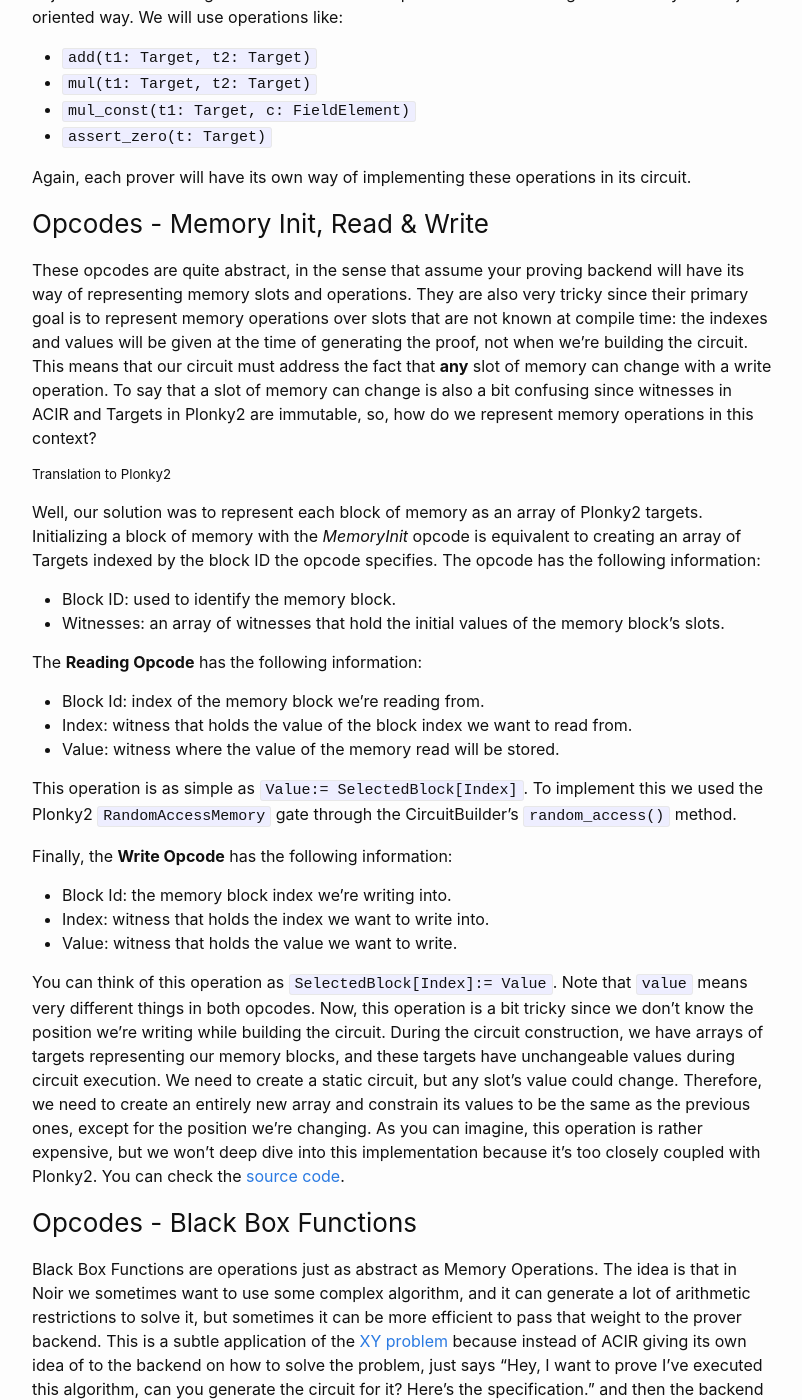
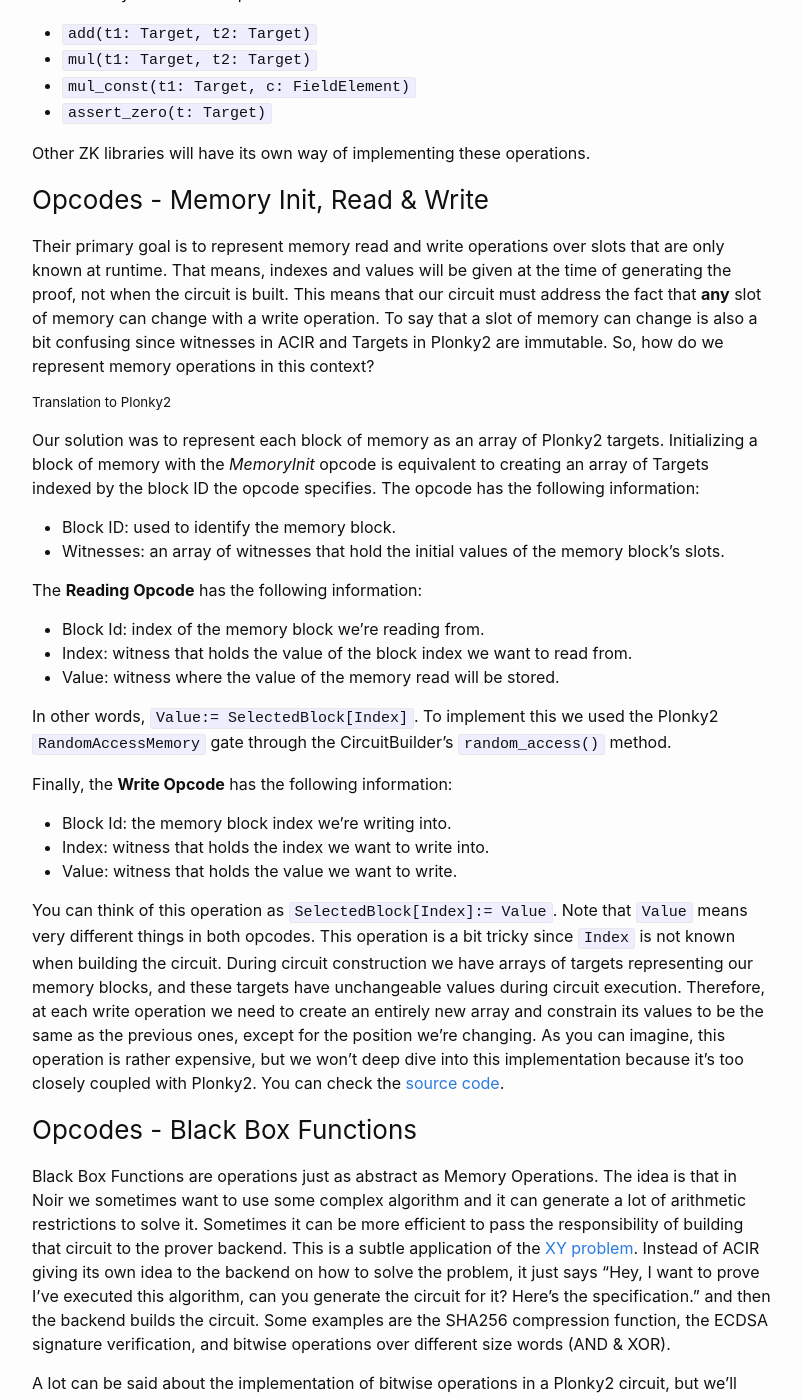
Before and after one commit to eryxcoop/eryxcoop.github.io, a Jekyll site: the page built from _posts/2024-10-29-Noirky2:-how-we-made-a-Plonky2-proving-backend-for-Noir.md, in a window 1280 px wide and 1400 px high, scrolled down 4469 px. Shown: the whole window, without its empty margins (238-1040 px from the left). Built offline with Jekyll 4.4.1, drawn with Linux system fonts in a browser that asks for light colours; some of the changed text lies outside the part shown.

Commit message:
suggestions

````diff
--- a/_posts/2024-10-29-Noirky2:-how-we-made-a-Plonky2-proving-backend-for-Noir.md
+++ b/_posts/2024-10-29-Noirky2:-how-we-made-a-Plonky2-proving-backend-for-Noir.md
@@ -21,9 +21,9 @@
 1) You start by writing a Noir program and, since the idea is to generate a proof of execution with some inputs (private and public) we need to supply input values for the main function (the entry point).
 2) When you run the *nargo execute* command the compiler will do two things:
    * Compile your code into ACIR representation and write it in a file.
-   * Resolve the value of all the variables in the ACIR and write it in a file.
+   * Resolve the values of all the variables in the ACIR and write them in a file.
 
-Is important to note that nargo can generate the ACIR representation of the program *before* any inputs are provided since the circuit is independent of the execution with concrete inputs.
+It's important to note that nargo can generate the ACIR representation of the program *before* any inputs are provided since the circuit is independent of the execution with concrete inputs.
 
 3) Finally you run the *prove* command directly from the Noirky2 backend, which will read the mentioned files containing the program and the variables' values. With that, the backend should:
    * Create a Plonky2 circuit.
@@ -31,7 +31,7 @@
    * Generate a Plonky2 proof and write it in a file.
 
 
-Many things are happening here, so let's start by talking about the ACIR standard (the **ACIR program** part of the workflow). ACIR stands for **Abstract Circuit Intermediate Representation**, and it's the intermediate set of "instructions" every Noir program compiles to. There are two distinct but similar things: on the one hand, we have the [ACIR standard](https://github.com/noir-lang/noir/tree/a87c655c6c8c077c71e3372cc9181b7870348a3d/acvm-repo/acir) in an abstract sense, the specification of this instructions and how they should be interpreted, and on the other hand we have the ACIR implementation in [rust](https://www.rust-lang.org/es). Luckily for us, Plonky2 is also implemented in Rust, so we took the ACIR implementation from Noir and used it as a dependency in Noirky2. This is not the case for proving systems that are not written in Rust, so deserializing the instructions produced by the Nargo compilation will be the first challenge.
+Many things are happening here, so let's start by talking about the ACIR standard (the **ACIR program** part of the workflow). ACIR stands for **Abstract Circuit Intermediate Representation**, and it's the intermediate set of "instructions" every Noir program compiles to. There are two distinct but similar things: on the one hand, we have the [ACIR standard](https://github.com/noir-lang/noir/tree/a87c655c6c8c077c71e3372cc9181b7870348a3d/acvm-repo/acir) in an abstract sense, the specification of its instructions and how they should be interpreted. On the other hand there's the ACIR implementation in [rust](https://www.rust-lang.org/es). Luckily for us, Plonky2 is also implemented in Rust, so we took the ACIR implementation from Noir and used it as a dependency in Noirky2. This is not the case for proving systems that are not written in Rust, so deserializing the instructions produced by the Nargo compilation will be the first challenge.
 
 
 Nargo compiles Noir source code into an ACIR representation which is composed of **opcodes**. You can think of these opcodes as restrictions over the set of variables, or instructions that conveniently represent our program. For example, think about predicates of the form *"x + y should equal 7"*. These opcodes are not self-contained because they predicate over variables that Noir calls **witnesses**. These will be the "variables" of our circuit in this representation, and the one important thing to mention is that they can't be rewritten: a variable takes only one value throughout its life and that's it. This comes from the idea that all the mentioned predicates must be mathematically valid at the same time,  therefore in ACIR, we don't have variables like the ones in most programming languages.
@@ -42,24 +42,24 @@
 
 The opcode types are *AssertZero*, *MemoryInit*, *MemoryOp* (read or write), *BrilligCall* and *BlackBoxFunction*. That's it. Well, not quite, there are lots of blackbox functions, but you get the idea.
 
-In an ACIR we have the concept of Witness. We can think of a Witness as an immutable variable in the circuit. All the opcodes operate over these witnesses which are numbered from 0 to N. Here you can see an example fragment of an ACIR: the opcodes are presented as boxes, the high-level operations this representation provides, and the witness are presented as arrows that are inputs and outputs of these boxes.
+In an ACIR there's the concept of Witness. We can think of a Witness as an immutable variable in the circuit. All the opcodes operate over these witnesses which are numbered from 0 to N. Here you can see an example fragment of an ACIR code: the opcodes are presented as boxes. The high-level operations this representation provides, and the witness, are presented as arrows that are inputs and outputs of these boxes.
 
 ![ACIR_example.jpg](/assets/img/ACIR_example.jpg)
 
-On the other hand, moving to our example backend, Plonky2 circuits operate over the concept of Targets and Gates (which at some level of abstraction are similar to Witnesses and Opcodes in ACIR respectively). Throughout the construction of the Plonky2 circuit, we'll need a mapping between Witnesses and some Targets, more specifically we'll need an injective function $F: Witness \rightarrow Target$. Why? Because two different opcodes can refer to the same witness, and in those cases, we'll want to refer to the same targets while we're building the circuit. Besides, to generate the Plonky2 proof we need to provide some concrete values to the input targets. The goal here is to build a Plonky2 circuit equivalent to the ACIR provided, while keeping enough information to assign concrete values taken from the Witness Stack to the input targets of the Plonky2 circuit.
+On the other hand, moving to our example backend, Plonky2 circuits operate over the concept of Targets and Gates. At some level of abstraction these are similar to Witnesses and Opcodes in ACIR, respectively. Throughout the construction of the Plonky2 circuit, we'll need a mapping between Witnesses and some Targets, more specifically we'll need an injective function $F: }} \text{Witness} \rightarrow \text{Target}$. Why? Because two different opcodes can refer to the same witness. In those cases, we'll want to refer to the same targets while we're building the circuit. Besides, to generate the Plonky2 proof we need to provide some concrete values to the input targets. The goal here is to build a Plonky2 circuit equivalent to the ACIR provided, while keeping enough information to assign concrete values taken from the Witness Stack to the input targets of the Plonky2 circuit.
 
 To clarify a bit more on the difference between ACIR and the Plonky2 circuit we need to build, here are some important aspects:
-* For each different Noir program a different ACIR code is generated, thus a new and dynamically created Plonky2 circuit should be created too.
-* The opcodes in ACIR can be somewhat abstract, but Plonky2 (and possibly other proving systems) requires a specific circuit created with its API that can be more low-level and require more targets than the number of witnesses the opcode did. That's why the mapping between Witnesses and Targets is unidirectional (there can be more targets than witnesses, and probably will).
+* For each different Noir program a different ACIR code is generated, thus a new Plonky2 circuit should be created too.
+* The opcodes in ACIR can be somewhat abstract, but Plonky2 (as other proving system implementations) requires a specific circuit created with its API that can be more low-level and require more targets than the number of witnesses the opcode did. That's why the mapping between Witnesses and Targets is unidirectional (there can be more targets than witnesses, and probably will).
 
 Now, let's dive into the different opcode types.
 
 ### Opcodes - AssertZero
-**AssertZero** is the most important opcode and the one you can build most of your programs with. An AssertZero opcode adds the constraint that $P(W) = 0$, where $W=(w_1,..w_n)$ is a tuple of $n$ witnesses, and $P$ is a multi-variate polynomial of total degree at most 2. The coefficients $q_{i,j}, l_i, c$ of the polynomial are known values that define the opcode. A general expression of AssertZero opcode is the following: $\sum_{i,j} q_{i,j}w_iw_j + \sum_i l_iw_i + c = 0$. For example, an AssertZero opcode could say...
+**AssertZero** is the most important opcode and the one you can build most of your programs with. An AssertZero opcode adds the constraint that $P(W) = 0$, where $W=(w_1,..w_n)$ is a tuple of $n$ witnesses, and $P$ is a multi-variate polynomial of total degree at most 2. The coefficients $q_{i,j}, l_i, c$ of the polynomial are known values that define the opcode. A general expression of AssertZero opcode is the following: $\sum_{i,j} q_{i,j}w_iw_j + \sum_i l_iw_i + c = 0$. For example, such an AssertZero opcode is
 
-$$4\cdot w_0 \cdot w_1 + 2 \cdot w_1 \cdot w_2 + 7 \cdot w0 + 8 \cdot w_5 + 9 = 0$$
+$$4\cdot w_0 \cdot w_1 + 2 \cdot w_1 \cdot w_2 + 7 \cdot w_0 + 8 \cdot w_5 + 9 = 0.$$
 
-...which at the end of the day is just saying that the witnesses ($w_i$) should respect that equation (and possibly other equations). Here I want to clarify that a witness can be referenced by more than one opcode since what we're actually doing is a system of equations with many variables: it wouldn't make sense to use a variable in a single equation.
+At the end of the day this is just saying that the witnesses ($w_i$) should satisfy that equation. A witness can be referenced by more than one opcode since what ACIR models is actually a system of equations with many variables.
 
 ##### Translation to Plonky2
 In the backend, translating this opcode is as simple as making use of the ArithmeticGate in Plonky2. Luckily we don't need to do this directly, since Plonky2 provides a ```CircuitBuilder``` object with an API designed to make arithmetic operations between targets in an easy and object-oriented way. We will use operations like:
@@ -68,15 +68,15 @@
 * ```mul_const(t1: Target, c: FieldElement)```
 * ```assert_zero(t: Target)```
 
-Again, each prover will have its own way of implementing these operations in its circuit.
+Other ZK libraries will have its own way of implementing these operations.
 
 
 ### Opcodes - Memory Init, Read & Write
 
-These opcodes are quite abstract, in the sense that assume your proving backend will have its way of representing memory slots and operations. They are also very tricky since their primary goal is to represent memory operations over slots that are not known at compile time: the indexes and values will be given at the time of generating the proof, not when we're building the circuit. This means that our circuit must address the fact that **any** slot of memory can change with a write operation. To say that a slot of memory can change is also a bit confusing since witnesses in ACIR and Targets in Plonky2 are immutable, so, how do we represent memory operations in this context?
+Their primary goal is to represent memory read and write operations over slots that are only known at runtime. That means, indexes and values will be given at the time of generating the proof, not when the circuit is built. This means that our circuit must address the fact that **any** slot of memory can change with a write operation. To say that a slot of memory can change is also a bit confusing since witnesses in ACIR and Targets in Plonky2 are immutable. So, how do we represent memory operations in this context?
 
 ##### Translation to Plonky2
-Well, our solution was to represent each block of memory as an array of Plonky2 targets. Initializing a block of memory with the *MemoryInit* opcode is equivalent to creating an array of Targets indexed by the block ID the opcode specifies. The opcode has the following information:
+Our solution was to represent each block of memory as an array of Plonky2 targets. Initializing a block of memory with the *MemoryInit* opcode is equivalent to creating an array of Targets indexed by the block ID the opcode specifies. The opcode has the following information:
 * Block ID: used to identify the memory block.
 * Witnesses: an array of witnesses that hold the initial values of the memory block's slots.
 
@@ -85,7 +85,7 @@
 * Index: witness that holds the value of the block index we want to read from.
 * Value: witness where the value of the memory read will be stored.
 
-This operation is as simple as ```Value:= SelectedBlock[Index]```. To implement this we used the Plonky2 ```RandomAccessMemory``` gate through the CircuitBuilder's ```random_access()``` method.
+In other words, ```Value:= SelectedBlock[Index]```. To implement this we used the Plonky2 ```RandomAccessMemory``` gate through the CircuitBuilder's ```random_access()``` method.
 
 Finally, the **Write Opcode** has the following information:
 
@@ -93,26 +93,25 @@
 * Index: witness that holds the index we want to write into.
 * Value: witness that holds the value we want to write.
 
-You can think of this operation as ```SelectedBlock[Index]:= Value```. Note that ```value``` means very different things in both opcodes. Now, this operation is a bit tricky since we don't know the position we're writing while building the circuit. During the circuit construction, we have arrays of targets representing our memory blocks, and these targets have unchangeable values during circuit execution. We need to create a static circuit, but any slot's value could change. Therefore, we need to create an entirely new array and constrain its values to be the same as the previous ones, except for the position we're changing. As you can imagine, this operation is rather expensive, but we won't deep dive into this implementation because it's too closely coupled with Plonky2. You can check the [source code](https://github.com/eryxcoop/acvm-backend-plonky2/blob/main/plonky2-backend/src/circuit_translation/memory_translator.rs).
+You can think of this operation as ```SelectedBlock[Index]:= Value```. Note that ```Value``` means very different things in both opcodes. This operation is a bit tricky since `Index` is not known when building the circuit. During circuit construction we have arrays of targets representing our memory blocks, and these targets have unchangeable values during circuit execution. Therefore, at each write operation we need to create an entirely new array and constrain its values to be the same as the previous ones, except for the position we're changing. As you can imagine, this operation is rather expensive, but we won't deep dive into this implementation because it's too closely coupled with Plonky2. You can check the [source code](https://github.com/eryxcoop/acvm-backend-plonky2/blob/main/plonky2-backend/src/circuit_translation/memory_translator.rs).
 
 
 ### Opcodes - Black Box Functions
-Black Box Functions are operations just as abstract as Memory Operations. The idea is that in Noir we sometimes want to use some complex algorithm, and it can generate a lot of arithmetic restrictions to solve it, but sometimes it can be more efficient to pass that weight to the prover backend. This is a subtle application of the [XY problem](https://xyproblem.info/) because instead of ACIR giving its own idea of to the backend on how to solve the problem, just says "Hey, I want to prove I've executed this algorithm, can you generate the circuit for it? Here's the specification." and then the backend builds the circuit. Some examples are the SHA256 compression function, the ECDSA signature verification, and bitwise operations over different size words (AND & XOR).
+Black Box Functions are operations just as abstract as Memory Operations. The idea is that in Noir we sometimes want to use some complex algorithm and it can generate a lot of arithmetic restrictions to solve it. Sometimes it can be more efficient to pass the responsibility of building that circuit to the prover backend. This is a subtle application of the [XY problem](https://xyproblem.info/). Instead of ACIR giving its own idea to the backend on how to solve the problem, it just says "Hey, I want to prove I've executed this algorithm, can you generate the circuit for it? Here's the specification." and then the backend builds the circuit. Some examples are the SHA256 compression function, the ECDSA signature verification, and bitwise operations over different size words (AND & XOR).
 
 A lot can be said about the implementation of bitwise operations in a Plonky2 circuit, but we'll save those details for another post. The important thing is to understand the philosophy behind blackbox functions and why they're important.
 
 
 ### Opcode - Brillig
-Brillig is a kind of opcode that shouldn't be here. But really, this opcode does not generate any constraint in the circuit, they are rather the result of [uncontrained Noir function calls](https://noir-lang.org/docs/noir/concepts/unconstrained) and we should do nothing with them, except assign the hint values to the prover circuit before generating the proof.
+Brillig is a kind of opcode that shouldn't be here. But really, this opcode does not generate any constraint in the circuit, they are rather the result of [unconstrained Noir function calls](https://noir-lang.org/docs/noir/concepts/unconstrained) and we should do nothing with them, except assign the hint values to the prover circuit before generating the proof.
 
 
 ## Finite field
-One of the biggest problems was the finite field Nargo was using to solve the witness values. All operations were made using the BN254 field prime, a 254-bit prime number. This is also the prime Barretenberg uses, the first and therefore default proving system of Noir. On the other hand, Plonky2 uses the Goldilocks prime, a 32-bit prime number $$2^{32} - 2^{16} + 1$$ As you can see, BN254 doesn't fit into Goldilocks, it would take 8 Goldilocks field elements to represent a single BN254 field element.
+One of the biggest problems was the finite field Nargo uses to solve the witness values. All operations use the BN254 field prime, a 254-bit prime number. This is also Barretenberg's prime. Tha'ts the default proving system of Noir. But Plonky2 uses the Goldilocks prime, a 64-bit prime number $$2^{64} - 2^{32} + 1$$ As you can see, BN254 doesn't fit into Goldilocks, it would take 8 Goldilocks field elements to represent a single BN254 field element.
 
 At the time this backend was being implemented, Noir didn't have a way to select which Finite Field to use in its calculations, and this was a problem for us since the Witness Stack was full of values and results calculated in a different field. Our solution was to fork the Noir repository and create a different Field Element to be used by Nargo's ACVM (Abstract Circuit Virtual Machine), that's also why to use Noirky2 is necessary to use the forked version of Noir (or just, you know, use the [dockerized version](https://hub.docker.com/layers/bweisz/acvm-backend-plonky2/0.3/images/sha256-e7337bfe6ea1d288ea445a98d78def556b2f0dd24a3b5e1a8975653a9c4f48ec?context=repo)).
 
 The usage of a different field size has another downside, which is the restriction over the integer size you can use in your Noir programs. Right now, when using Noirky2 you should not exceed the u32 or i32 size. This problem may or may not arise for proving systems other than Plonky2, depending on its field size.
-
 
 ## Conclusion
 There are many things to consider when building a prover backend for Noir. We scratched the surface in this post but as always the devil is in the details, and there are many details. I hope now you have a general view of what this is all about, but it's a complex topic and you might need a couple of reads to really understand what's going on.
````
